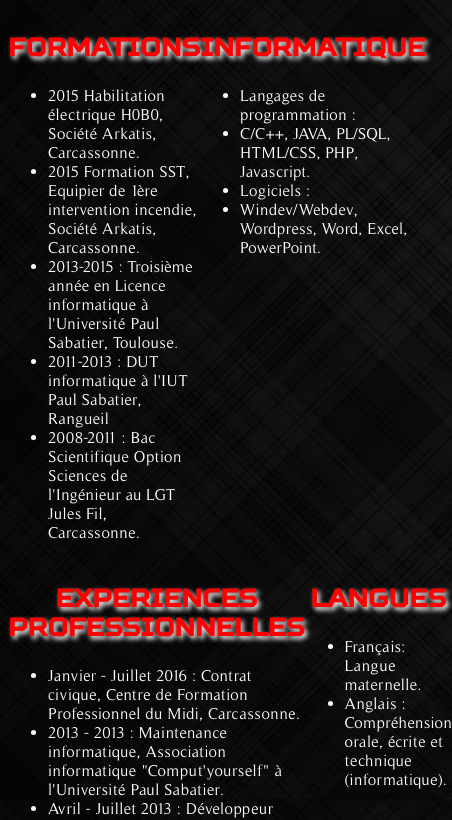
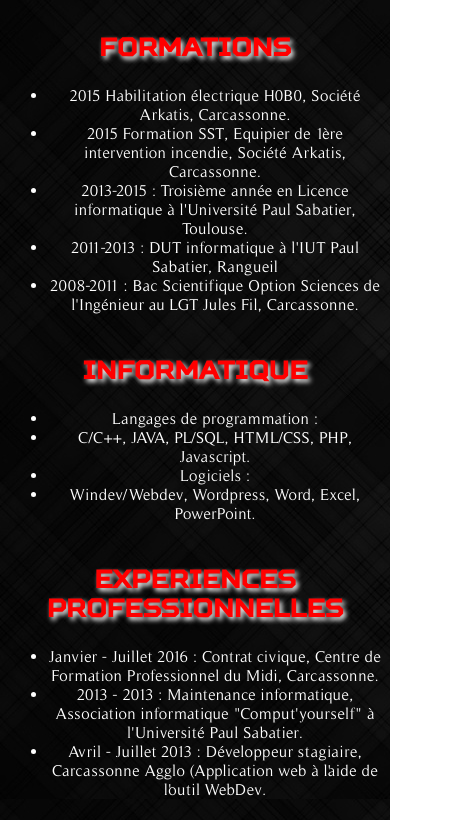
Before and after one commit to bladess/CV, a plain HTML site: page index.html in a window 390 px wide. Shown: the part 281-1101 px from the top of the page, 452 px wide, since content can reach past the window. Drawn offline with Linux system fonts and the light colour scheme; a web font is replaced by a local one.

Commit message:
test merde

```diff
--- a/css/mobile.css
+++ b/css/mobile.css
@@ -1,4 +1,4 @@
-@media handled and (orientation: portrait) {
+@media all and (orientation: portrait) {
 @font-face{
 	font-family: "perso";
 	src : url("police/Timeless.ttf");
--- a/index.html
+++ b/index.html
@@ -4,7 +4,7 @@
 	<meta http-equiv="Content-Type" content="text/html; charset=UTF-8" />
 	<link href="https://fonts.googleapis.com/css?family=Capriola" rel="stylesheet">
 	<link rel="stylesheet" type="text/css" href="css/style.css" media="screen" />
-	<link rel="stylesheet" media="handled and (orientation: portrait)" href="css/mobile.css" >
+	<link rel="stylesheet" media="all and (orientation: portrait)" href="css/mobile.css" >
 </head>
 <body>
 	<header>
```
